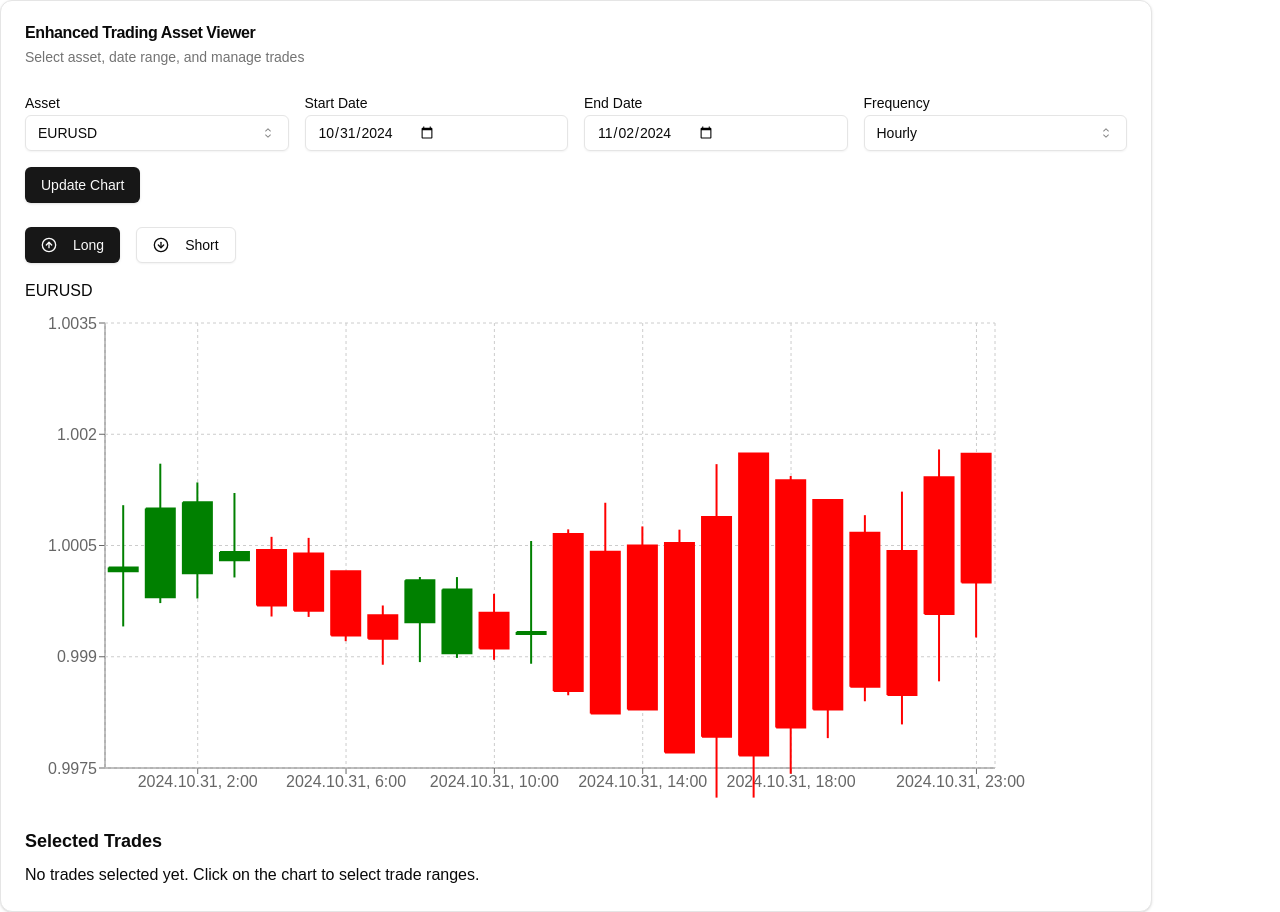
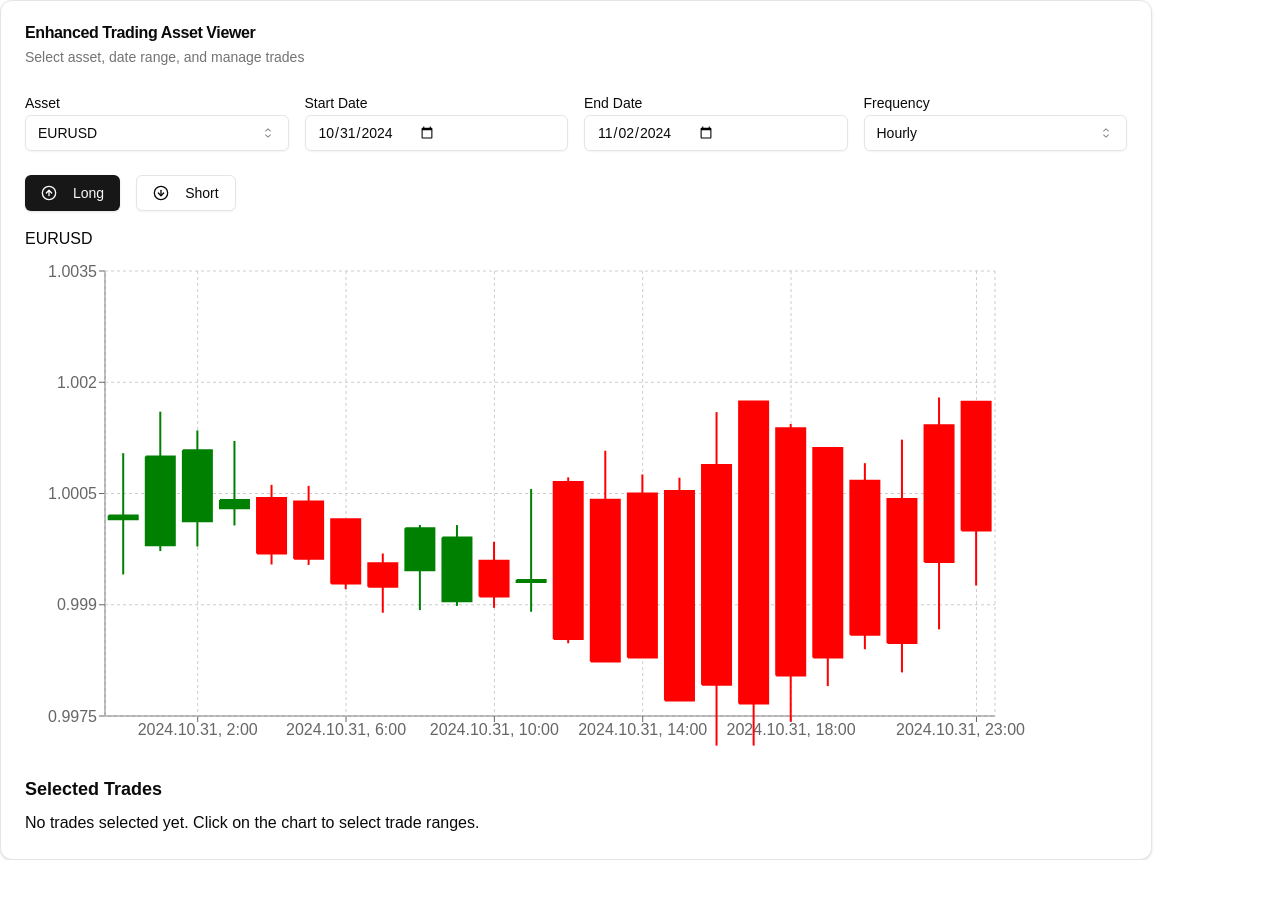
Before and after one commit to jkim1708/EvoTraderDemo, a Next.js app in the folder my-app/: page / in a window 1280 px wide. After the commit the page ends 860 px from the top, so only its background shows below. Built offline with nearby package versions, Linux system fonts and the light colour scheme.

Commit message:
remove update chart button and submit handler

```diff
--- a/my-app/components/enhanced-trading-asset-viewer.tsx
+++ b/my-app/components/enhanced-trading-asset-viewer.tsx
@@ -57,13 +57,6 @@ const EnhancedTradingAssetViewer = observer(() => {
         useEffect(() => {
             setData(generateData(new Date(startDate), new Date(endDate), asset));
         }, [startDate, endDate, asset, frequency]);
-
-        // const handleSubmit = (e: React.FormEvent) => {
-        //     e.preventDefault()
-        //     // setData(generateData(new Date(startDate), new Date(endDate), asset))
-        //     // // setSelectedRange(null)
-        //     // setTrades([])
-        // }
 
         const removeTrade = (id: number) => {
             setTrades(trades.filter(trade => trade.id !== id))
@@ -175,7 +168,6 @@ const EnhancedTradingAssetViewer = observer(() => {
                                 </Select>
                             </div>
                         </div>
-                        <Button type="submit">Update Chart</Button>
                     </form>
 
                     <div className="flex space-x-4 mb-4">
```
